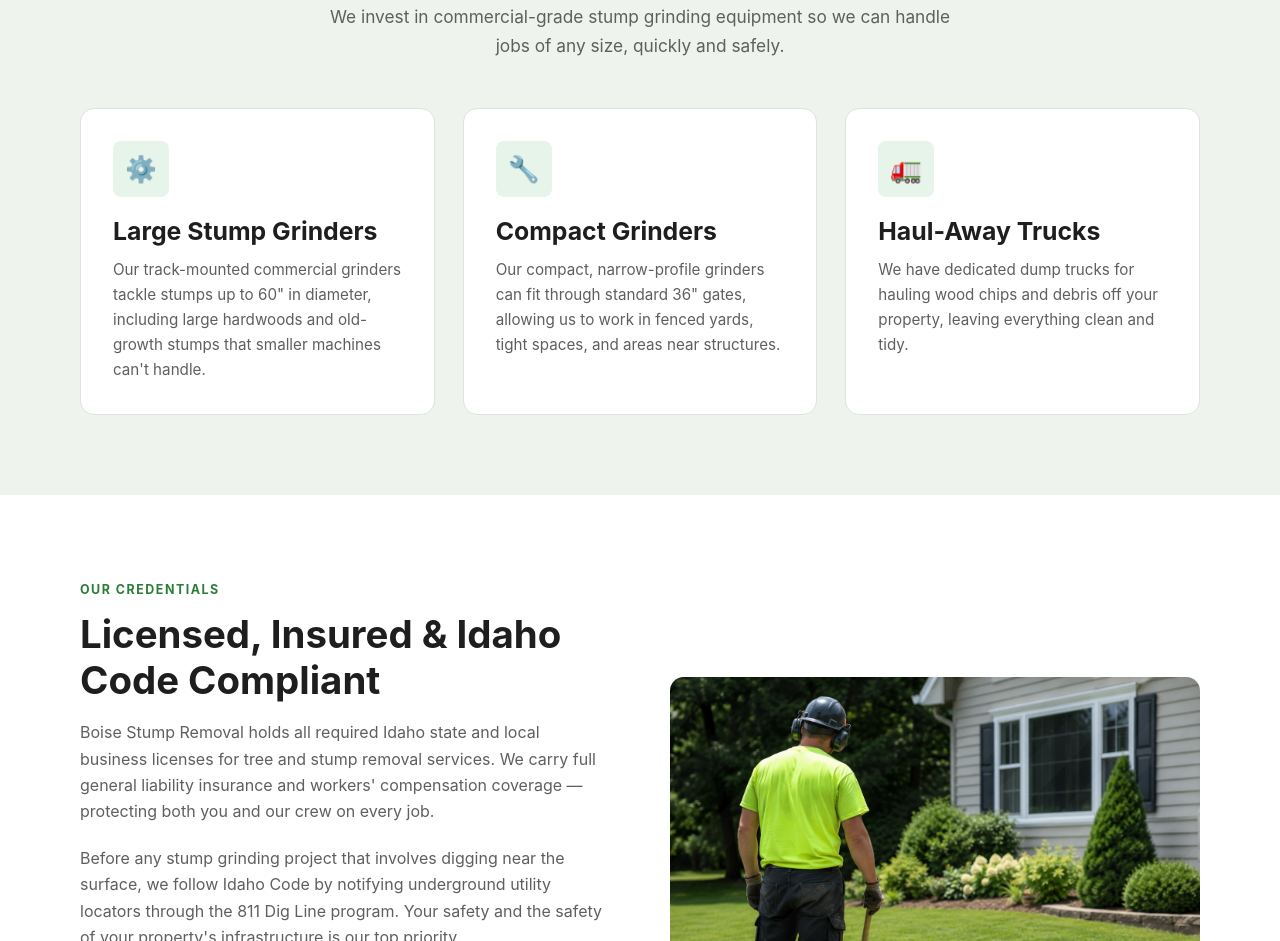
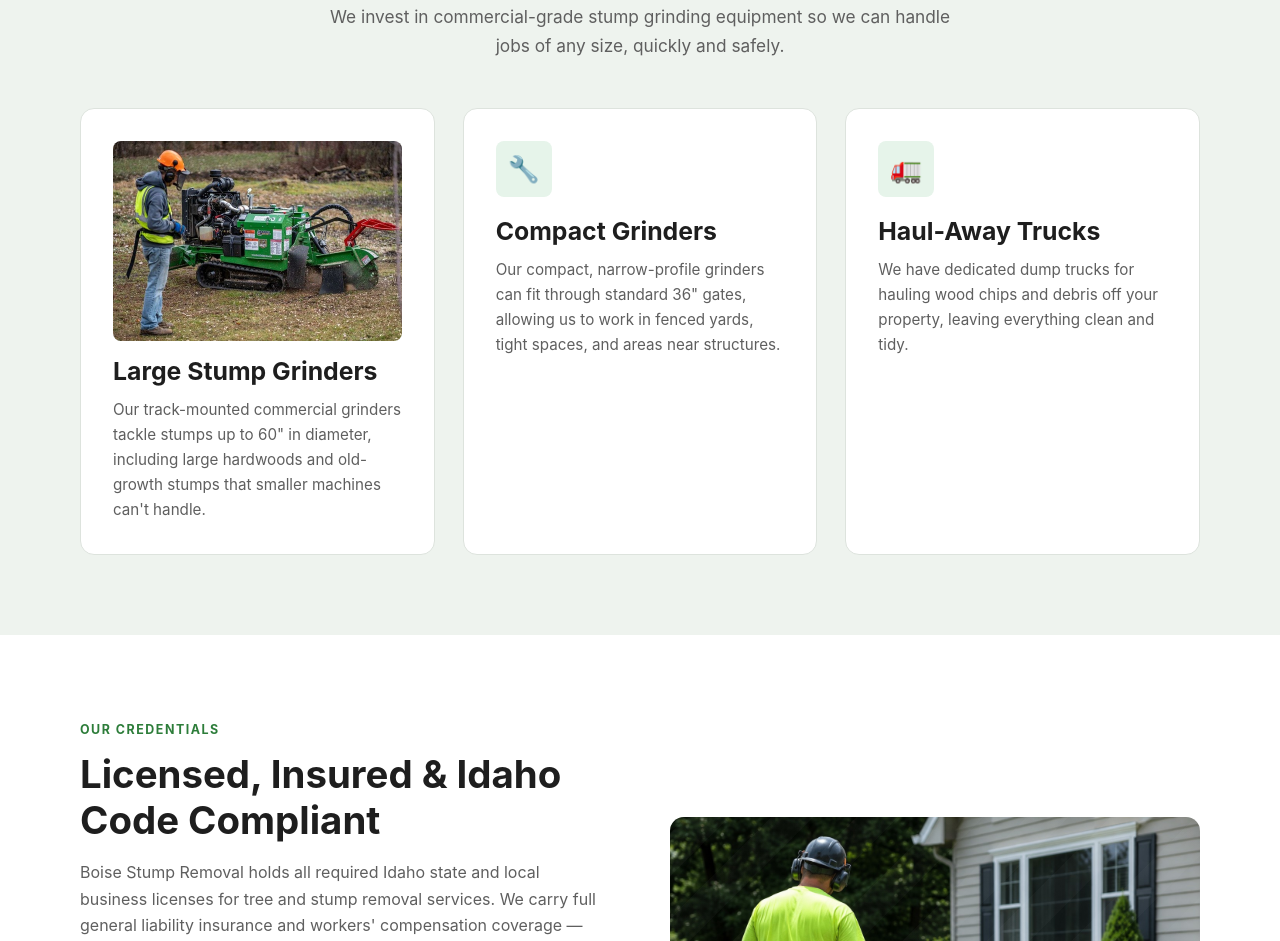
Before and after one commit to Sp423/boise-stump-removal, a plain HTML site: page about.html in a window 1280 px wide. Shown: the part 2345-3286 px from the top of the page. Drawn offline with Linux system fonts and the light colour scheme.

Commit message:
add large grinder equipment photo

```diff
--- a/about.html
+++ b/about.html
@@ -129,7 +129,7 @@
       </div>
       <div class="cards-grid cards-grid-3" style="margin-top: 0;">
         <div class="card">
-          <div class="card-icon green-bg">⚙️</div>
+          <img src="images/equip-large-grinder.jpg" alt="Large track-mounted stump grinder" style="width:100%; height:200px; object-fit:cover; border-radius:var(--radius); margin-bottom:16px;">
           <h3>Large Stump Grinders</h3>
           <p>Our track-mounted commercial grinders tackle stumps up to 60" in diameter, including large hardwoods and old-growth stumps that smaller machines can't handle.</p>
         </div>
```
Also changed, not shown: images/equip-large-grinder.jpg (added).
